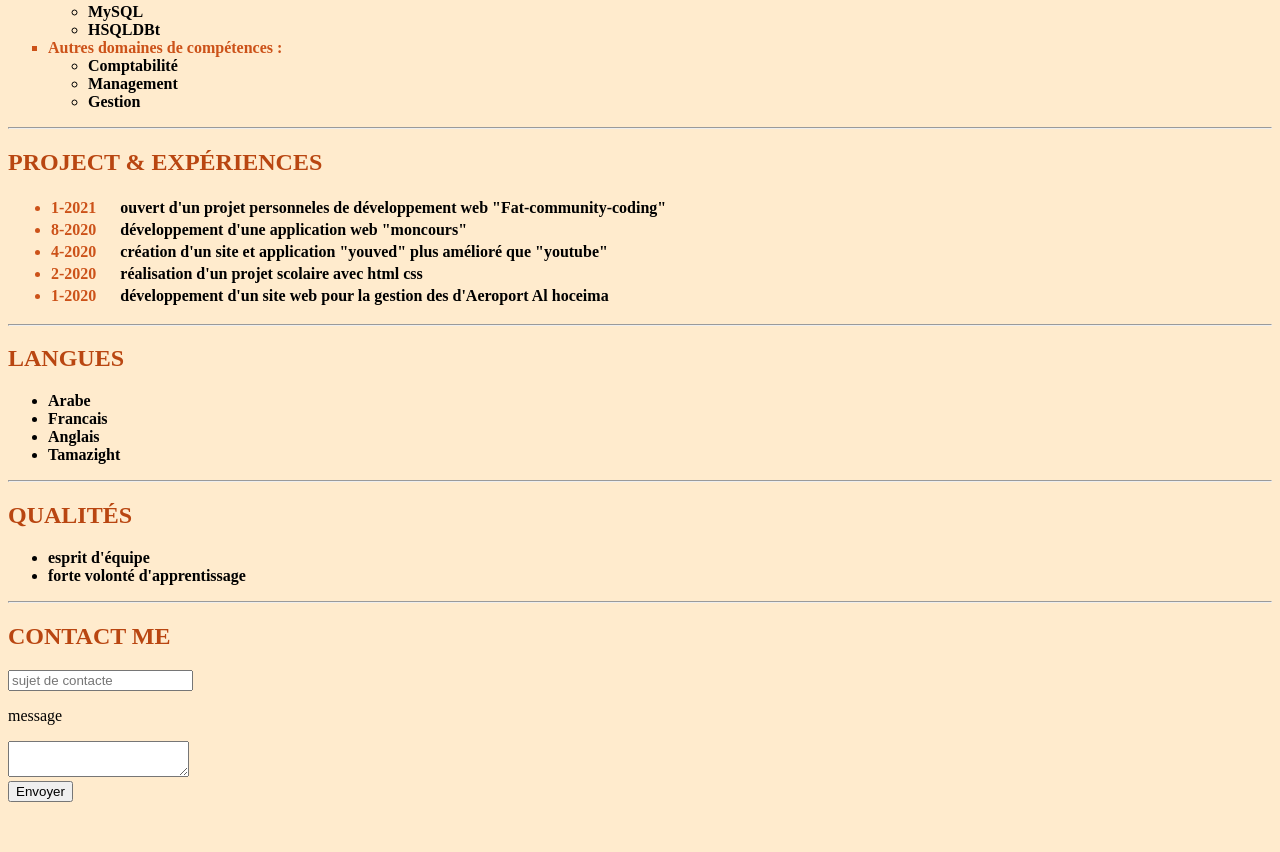
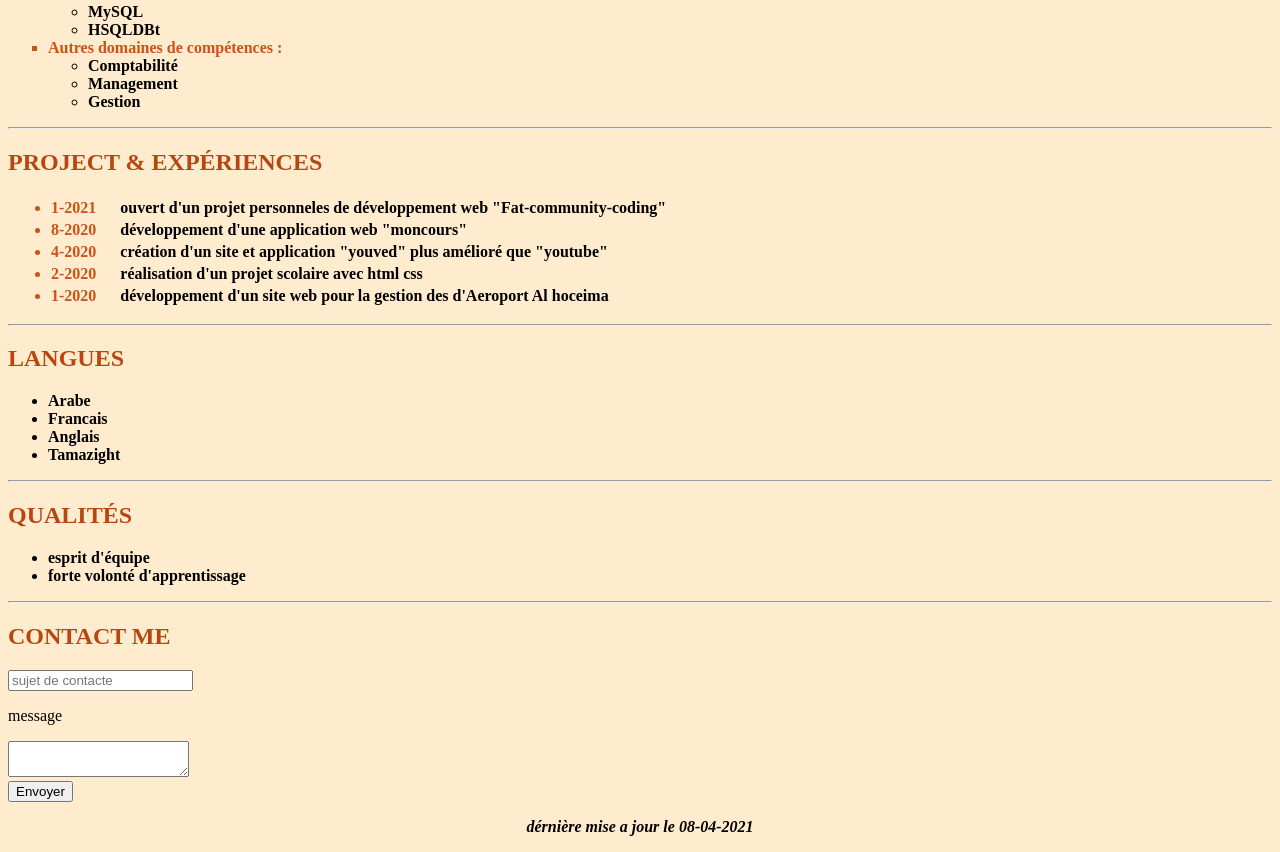
Before and after one commit to FatimaAzahriou/FatimaAzahriou.github.io, a plain HTML site: page CV css.html in a window 1280 px wide. Shown: the part 1446-2298 px from the top of the page. Before the commit the page ends 2256 px from the top, so only its background shows below. Drawn offline with Linux system fonts and the light colour scheme.

Commit message:
Update CV css.html

```diff
--- a/CV css.html
+++ b/CV css.html
@@ -150,4 +150,5 @@
   <input type="button" value="Envoyer">
 </form>
 </form>
+<p><center> <b> <i> dérnière mise a jour le 08-04-2021</i></b></center></p>
 </div>
```
